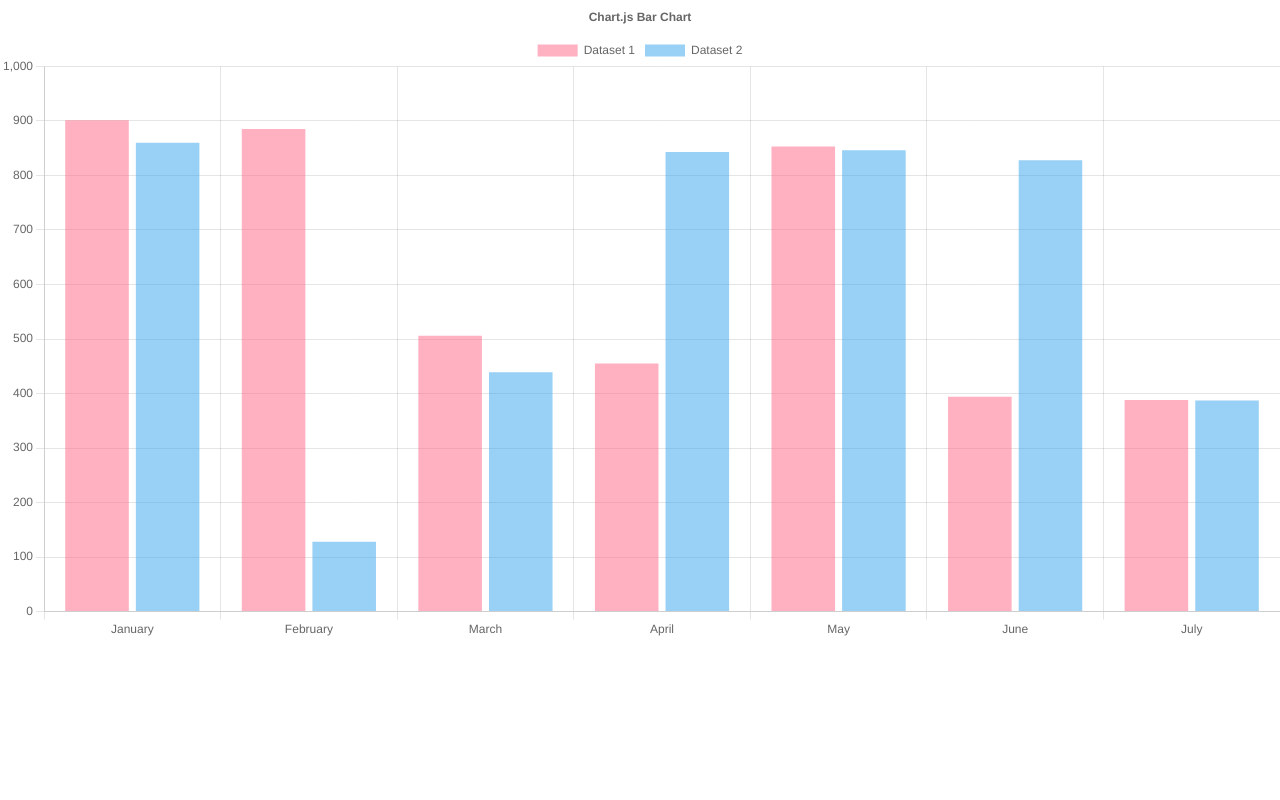
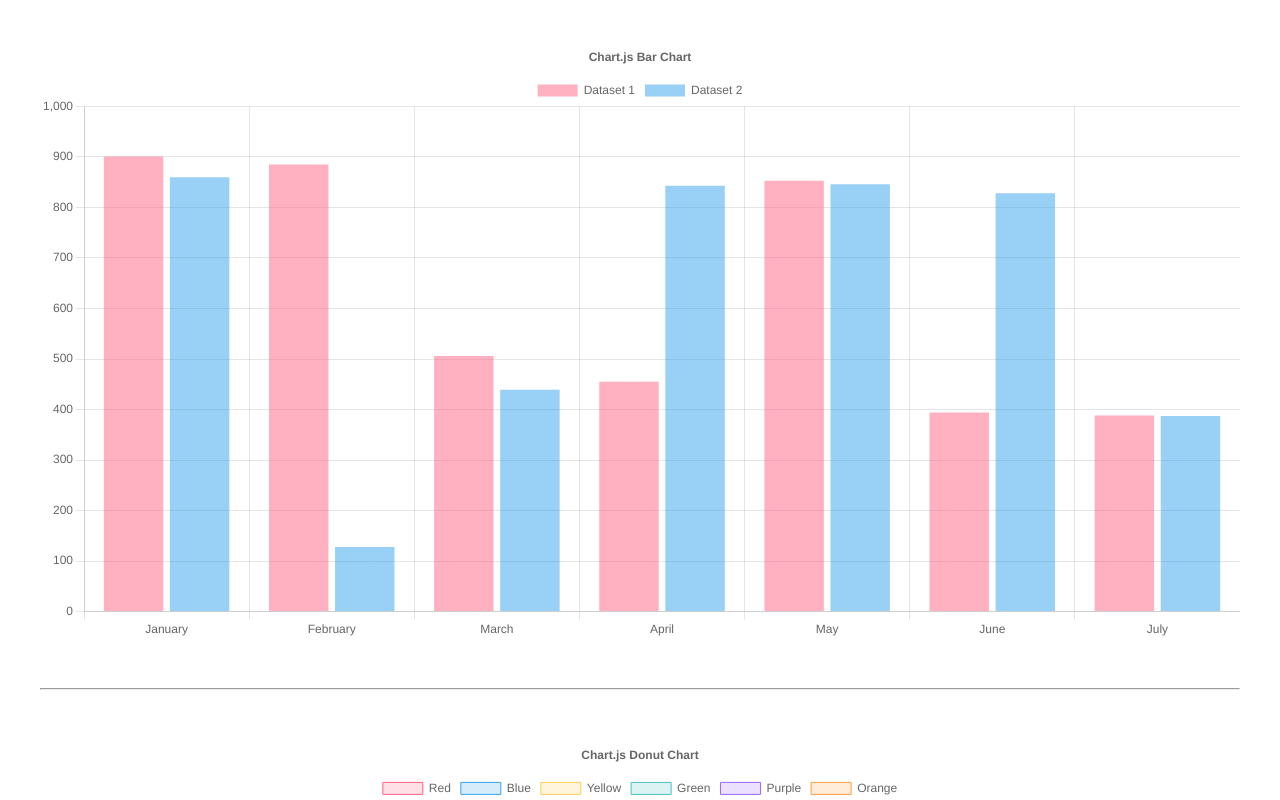
Before and after one commit to PensionBee/cx-ic-hackday, a React (Create React App) app: page / in a window 1280 px wide. Shown: the top 800 px of the page. Built offline with nearby package versions, Linux system fonts and the light colour scheme.

Commit message:
Creating separate donut & bar charts

```diff
--- a/src/App.css
+++ b/src/App.css
@@ -1,38 +1,16 @@
 .App {
   text-align: center;
-}
+  width: 90%;
 
-.App-logo {
-  height: 40vmin;
-  pointer-events: none;
-}
+  .BarChart {
+    margin: 0 auto;
+    width: 100%;
+    height: 100%;
+  }
 
-@media (prefers-reduced-motion: no-preference) {
-  .App-logo {
-    animation: App-logo-spin infinite 20s linear;
+  .DonutChart {
+    margin: 0 auto;
+    width: 100%;
+    height: 100%;
   }
 }
-
-.App-header {
-  background-color: #282c34;
-  min-height: 100vh;
-  display: flex;
-  flex-direction: column;
-  align-items: center;
-  justify-content: center;
-  font-size: calc(10px + 2vmin);
-  color: white;
-}
-
-.App-link {
-  color: #61dafb;
-}
-
-@keyframes App-logo-spin {
-  from {
-    transform: rotate(0deg);
-  }
-  to {
-    transform: rotate(360deg);
-  }
-}
--- a/src/App.js
+++ b/src/App.js
@@ -1,60 +1,19 @@
 import React from 'react';
-import {
-  Chart as ChartJS,
-  CategoryScale,
-  LinearScale,
-  BarElement,
-  Title,
-  Tooltip,
-  Legend,
-} from 'chart.js';
-import { Bar } from 'react-chartjs-2';
-import faker from 'faker';
-
-ChartJS.register(
-  CategoryScale,
-  LinearScale,
-  BarElement,
-  Title,
-  Tooltip,
-  Legend
-);
-
-export const options = {
-  responsive: true,
-  plugins: {
-    legend: {
-      position: 'top',
-    },
-    title: {
-      display: true,
-      text: 'Chart.js Bar Chart',
-    },
-  },
-};
-
-const labels = ['January', 'February', 'March', 'April', 'May', 'June', 'July'];
-
-export const data = {
-  labels,
-  datasets: [
-    {
-      label: 'Dataset 1',
-      data: labels.map(() => faker.datatype.number({ min: 0, max: 1000 })),
-      backgroundColor: 'rgba(255, 99, 132, 0.5)',
-    },
-    {
-      label: 'Dataset 2',
-      data: labels.map(() => faker.datatype.number({ min: 0, max: 1000 })),
-      backgroundColor: 'rgba(53, 162, 235, 0.5)',
-    },
-  ],
-};
+import BarChart from './components/BarChart';
+import DonutChart from './components/DonutChart';
 
 function App() {
   return (
     <div className="App">
-      <Bar options={options} data={data} />
+      <BarChart />
+
+      < br />
+      < br />
+      < hr />
+      < br />
+      < br />
+
+      <DonutChart />
     </div>
   );
 }
--- /dev/null
+++ b/src/components/BarChart.js
@@ -0,0 +1,62 @@
+import React from 'react';
+import {
+  Chart as ChartJS,
+  CategoryScale,
+  LinearScale,
+  BarElement,
+  Title,
+  Tooltip,
+  Legend,
+} from 'chart.js';
+import { Bar } from 'react-chartjs-2';
+import faker from 'faker';
+
+ChartJS.register(
+  CategoryScale,
+  LinearScale,
+  BarElement,
+  Title,
+  Tooltip,
+  Legend
+);
+
+export const options = {
+  responsive: true,
+  plugins: {
+    legend: {
+      position: 'top',
+    },
+    title: {
+      display: true,
+      text: 'Chart.js Bar Chart',
+    },
+  },
+};
+
+const labels = ['January', 'February', 'March', 'April', 'May', 'June', 'July'];
+
+export const data = {
+  labels,
+  datasets: [
+    {
+      label: 'Dataset 1',
+      data: labels.map(() => faker.datatype.number({ min: 0, max: 1000 })),
+      backgroundColor: 'rgba(255, 99, 132, 0.5)',
+    },
+    {
+      label: 'Dataset 2',
+      data: labels.map(() => faker.datatype.number({ min: 0, max: 1000 })),
+      backgroundColor: 'rgba(53, 162, 235, 0.5)',
+    },
+  ],
+};
+
+function BarChart() {
+  return (
+    <div className="BarChart">
+      <Bar options={options} data={data} />
+    </div>
+  );
+}
+
+export default BarChart;
--- /dev/null
+++ b/src/components/DonutChart.js
@@ -0,0 +1,48 @@
+import React from 'react';
+import { Chart as ChartJS, ArcElement, Tooltip, Title, Legend } from 'chart.js';
+import { Doughnut } from 'react-chartjs-2';
+
+ChartJS.register(ArcElement, Tooltip, Legend, Title);
+
+export const options = {
+  responsive: true,
+  plugins: {
+    title: {
+      display: true,
+      text: 'Chart.js Donut Chart',
+    },
+  },
+};
+
+export const data = {
+  labels: ['Red', 'Blue', 'Yellow', 'Green', 'Purple', 'Orange'],
+  datasets: [
+    {
+      label: '# of Votes',
+      data: [12, 19, 3, 5, 2, 3],
+      backgroundColor: [
+        'rgba(255, 99, 132, 0.2)',
+        'rgba(54, 162, 235, 0.2)',
+        'rgba(255, 206, 86, 0.2)',
+        'rgba(75, 192, 192, 0.2)',
+        'rgba(153, 102, 255, 0.2)',
+        'rgba(255, 159, 64, 0.2)',
+      ],
+      borderColor: [
+        'rgba(255, 99, 132, 1)',
+        'rgba(54, 162, 235, 1)',
+        'rgba(255, 206, 86, 1)',
+        'rgba(75, 192, 192, 1)',
+        'rgba(153, 102, 255, 1)',
+        'rgba(255, 159, 64, 1)',
+      ],
+      borderWidth: 1,
+    },
+  ],
+};
+
+export function DonutChart() {
+  return <Doughnut options={options} data={data} />;
+}
+
+export default DonutChart;
--- a/src/index.css
+++ b/src/index.css
@@ -1,5 +1,5 @@
 body {
-  margin: 0;
+  margin: 40px;
   font-family: -apple-system, BlinkMacSystemFont, 'Segoe UI', 'Roboto', 'Oxygen',
     'Ubuntu', 'Cantarell', 'Fira Sans', 'Droid Sans', 'Helvetica Neue',
     sans-serif;
```
